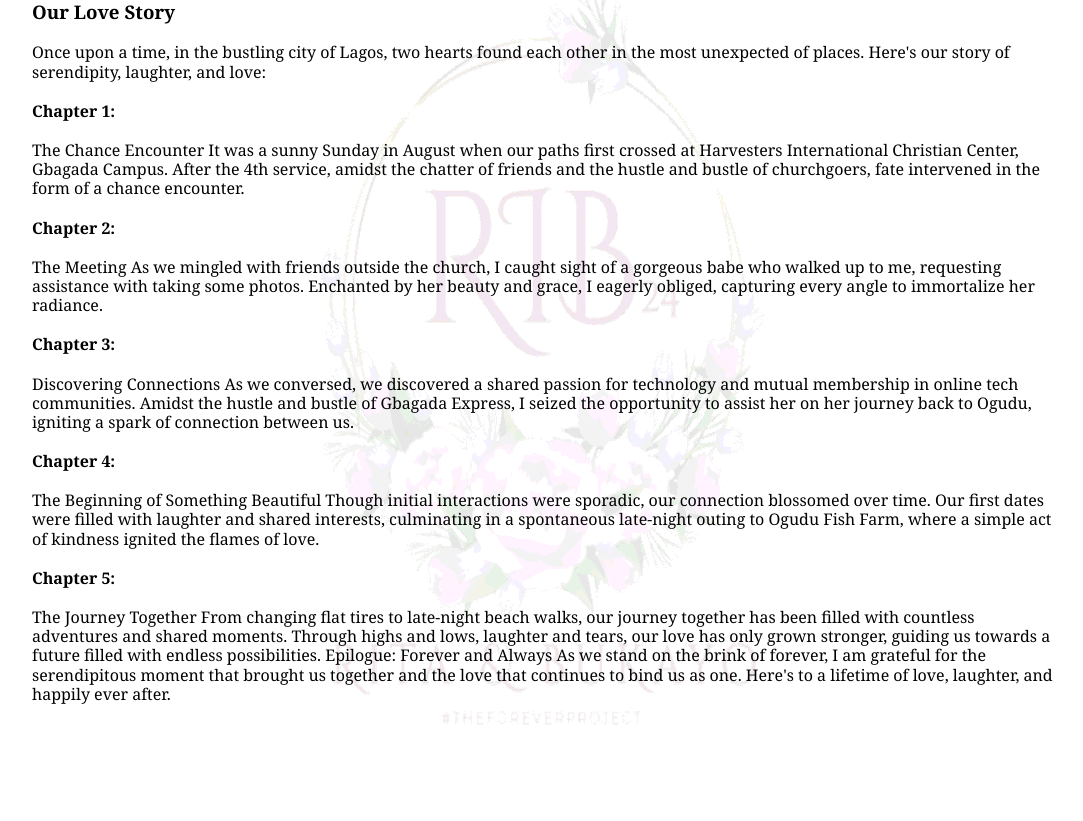
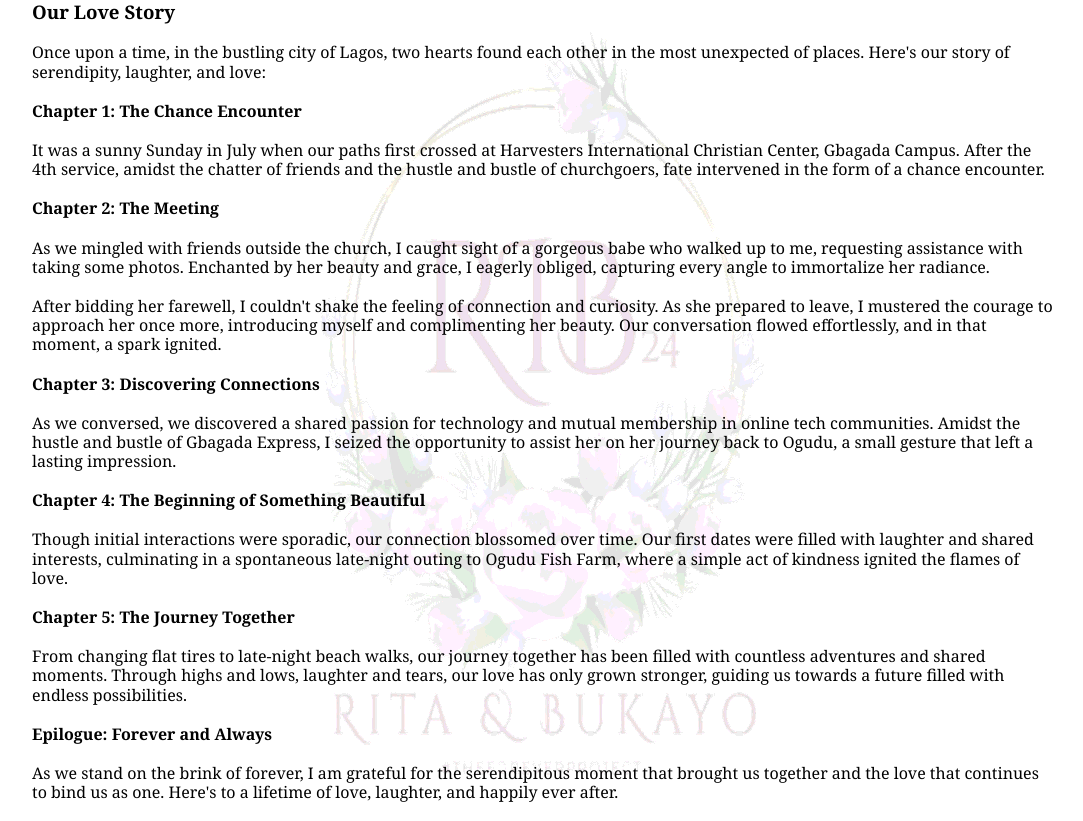
Before and after one commit to Ayomidedavid56/rita-bukayo, a React (Vite) app: page /our-story in a window 1280 px wide. Shown: the part 479-1300 px from the top of the page, without its empty margins (96-1179 px from the left). Built offline with nearby package versions, Linux system fonts and the light colour scheme.

Commit message:
first commit

```diff
--- a/src/pages/OurStory/index.jsx
+++ b/src/pages/OurStory/index.jsx
@@ -18,47 +18,56 @@ export default function OurStory() {
           other in the most unexpected of places. Here's our story of
           serendipity, laughter, and love:
         </p>
-        <h4>Chapter 1:</h4>
+        <h4>Chapter 1: The Chance Encounter</h4>
         <p>
-          The Chance Encounter It was a sunny Sunday in August when our paths
-          first crossed at Harvesters International Christian Center, Gbagada
-          Campus. After the 4th service, amidst the chatter of friends and the
-          hustle and bustle of churchgoers, fate intervened in the form of a
-          chance encounter.
+          It was a sunny Sunday in July when our paths first crossed at
+          Harvesters International Christian Center, Gbagada Campus. After the
+          4th service, amidst the chatter of friends and the hustle and bustle
+          of churchgoers, fate intervened in the form of a chance encounter.
         </p>
-        <h4>Chapter 2:</h4>
+        <h4>Chapter 2: The Meeting</h4>
         <p>
-          The Meeting As we mingled with friends outside the church, I caught
-          sight of a gorgeous babe who walked up to me, requesting assistance
-          with taking some photos. Enchanted by her beauty and grace, I eagerly
-          obliged, capturing every angle to immortalize her radiance.
+          As we mingled with friends outside the church, I caught sight of a
+          gorgeous babe who walked up to me, requesting assistance with taking
+          some photos. Enchanted by her beauty and grace, I eagerly obliged,
+          capturing every angle to immortalize her radiance.
         </p>
-        <h4>Chapter 3:</h4>
         <p>
-          Discovering Connections As we conversed, we discovered a shared
-          passion for technology and mutual membership in online tech
-          communities. Amidst the hustle and bustle of Gbagada Express, I seized
-          the opportunity to assist her on her journey back to Ogudu, igniting a
-          spark of connection between us.
+          After bidding her farewell, I couldn't shake the feeling of connection
+          and curiosity. As she prepared to leave, I mustered the courage to
+          approach her once more, introducing myself and complimenting her
+          beauty. Our conversation flowed effortlessly, and in that moment, a
+          spark ignited.
         </p>
-        <h4>Chapter 4:</h4>
+        <h4>Chapter 3: Discovering Connections</h4>
         <p>
-          The Beginning of Something Beautiful Though initial interactions were
-          sporadic, our connection blossomed over time. Our first dates were
-          filled with laughter and shared interests, culminating in a
-          spontaneous late-night outing to Ogudu Fish Farm, where a simple act
-          of kindness ignited the flames of love.
+          As we conversed, we discovered a shared passion for technology and
+          mutual membership in online tech communities. Amidst the hustle and
+          bustle of Gbagada Express, I seized the opportunity to assist her on
+          her journey back to Ogudu, a small gesture that left a lasting
+          impression.
         </p>
-        <h4>Chapter 5:</h4>
+        <h4>Chapter 4: The Beginning of Something Beautiful</h4>
         <p>
-          The Journey Together From changing flat tires to late-night beach
-          walks, our journey together has been filled with countless adventures
-          and shared moments. Through highs and lows, laughter and tears, our
-          love has only grown stronger, guiding us towards a future filled with
-          endless possibilities. Epilogue: Forever and Always As we stand on the
-          brink of forever, I am grateful for the serendipitous moment that
-          brought us together and the love that continues to bind us as one.
-          Here's to a lifetime of love, laughter, and happily ever after.
+          Though initial interactions were sporadic, our connection blossomed
+          over time. Our first dates were filled with laughter and shared
+          interests, culminating in a spontaneous late-night outing to Ogudu
+          Fish Farm, where a simple act of kindness ignited the flames of love.
+        </p>
+        <h4>Chapter 5: The Journey Together</h4>
+        <p>
+          From changing flat tires to late-night beach walks, our journey
+          together has been filled with countless adventures and shared moments.
+          Through highs and lows, laughter and tears, our love has only grown
+          stronger, guiding us towards a future filled with endless
+          possibilities.
+        </p>
+        <h4>Epilogue: Forever and Always</h4>
+        <p>
+          As we stand on the brink of forever, I am grateful for the
+          serendipitous moment that brought us together and the love that
+          continues to bind us as one. Here's to a lifetime of love, laughter,
+          and happily ever after.
         </p>
       </div>
       <DateLocation />
```
